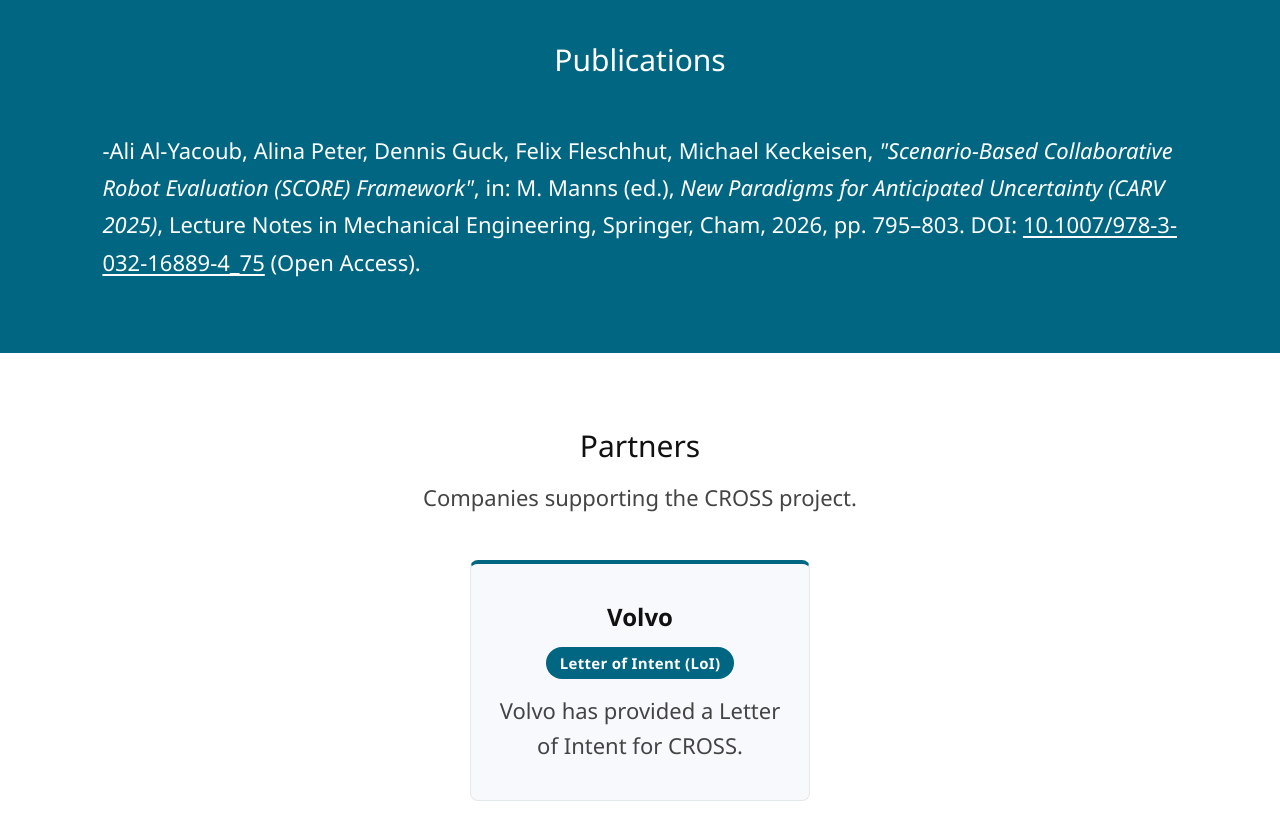
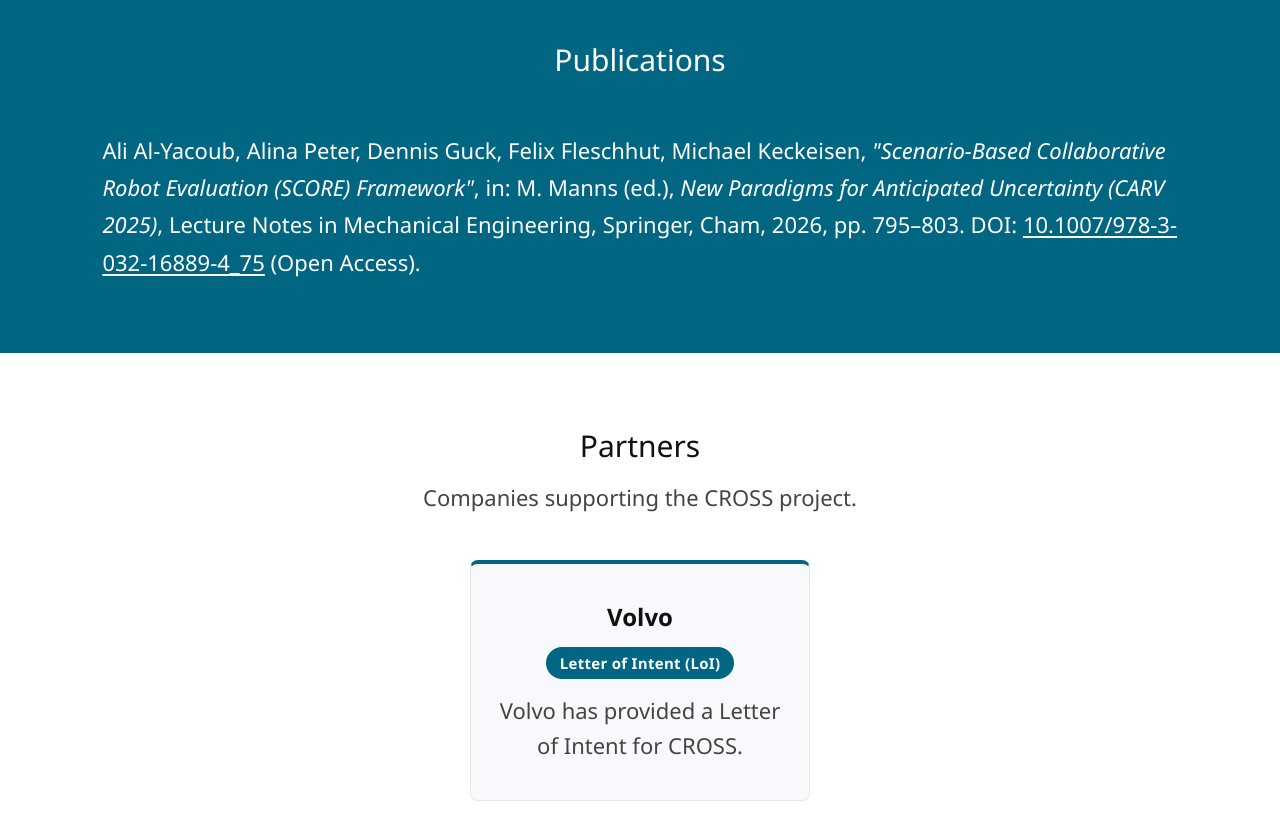
Before and after one commit to Mark-TWT/CROSS, a plain HTML site: page index.html in a window 1280 px wide. Shown: the part 4120-4960 px from the top of the page. Drawn offline with Linux system fonts and the light colour scheme.

Commit message:
Update index.html

```diff
--- a/index.html
+++ b/index.html
@@ -246,7 +246,7 @@
             <div class="publication-bullet"></div>
 
             <p>
-                -Ali Al-Yacoub, Alina Peter, Dennis Guck, Felix Fleschhut, Michael Keckeisen,
+                Ali Al-Yacoub, Alina Peter, Dennis Guck, Felix Fleschhut, Michael Keckeisen,
                 <em>"Scenario-Based Collaborative Robot Evaluation (SCORE) Framework"</em>,
                 <span data-i18n="pubIn">in:</span> M. Manns <span data-i18n="pubEditor">(ed.)</span>,
                 <em>New Paradigms for Anticipated Uncertainty (CARV 2025)</em>,
```
